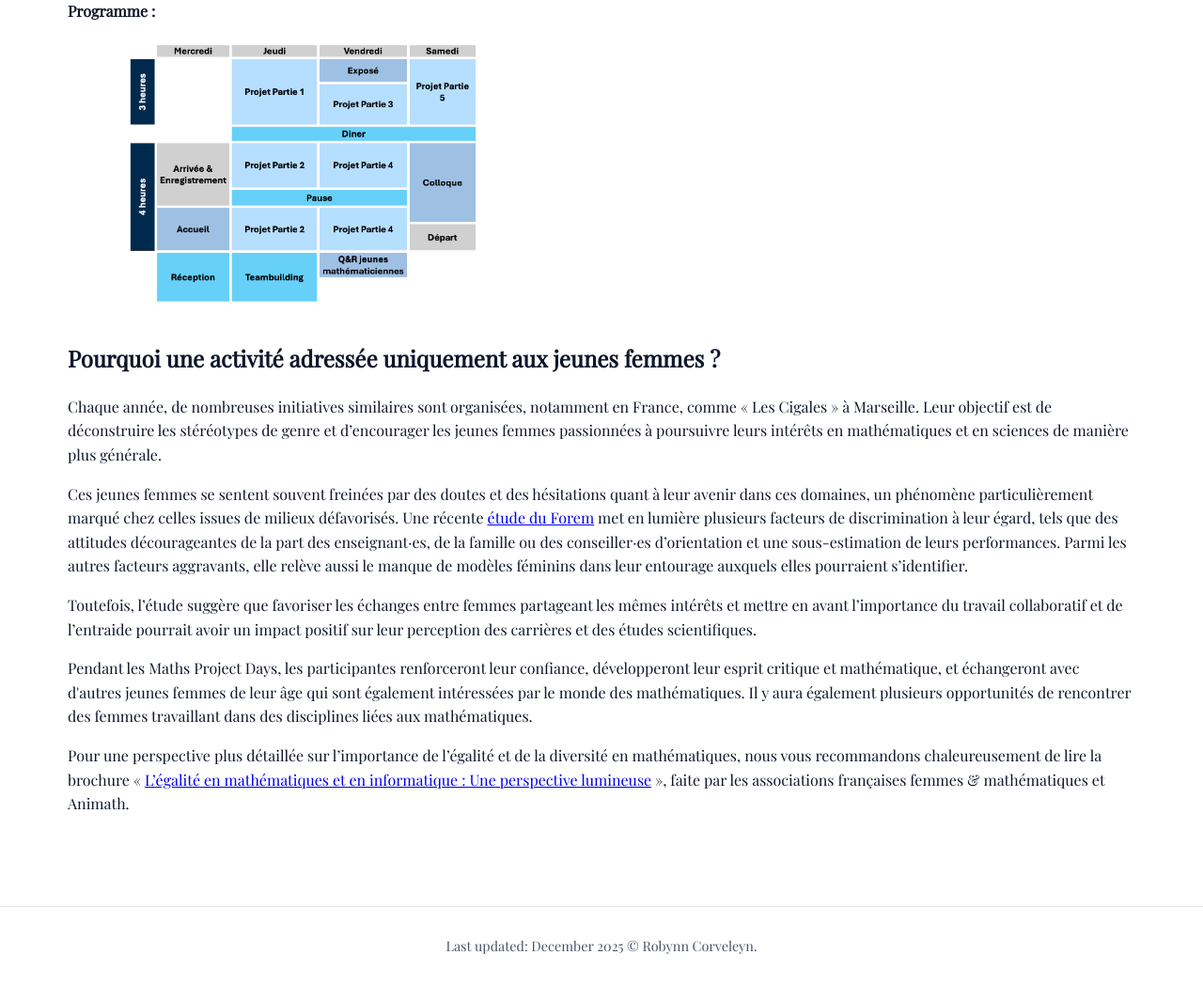
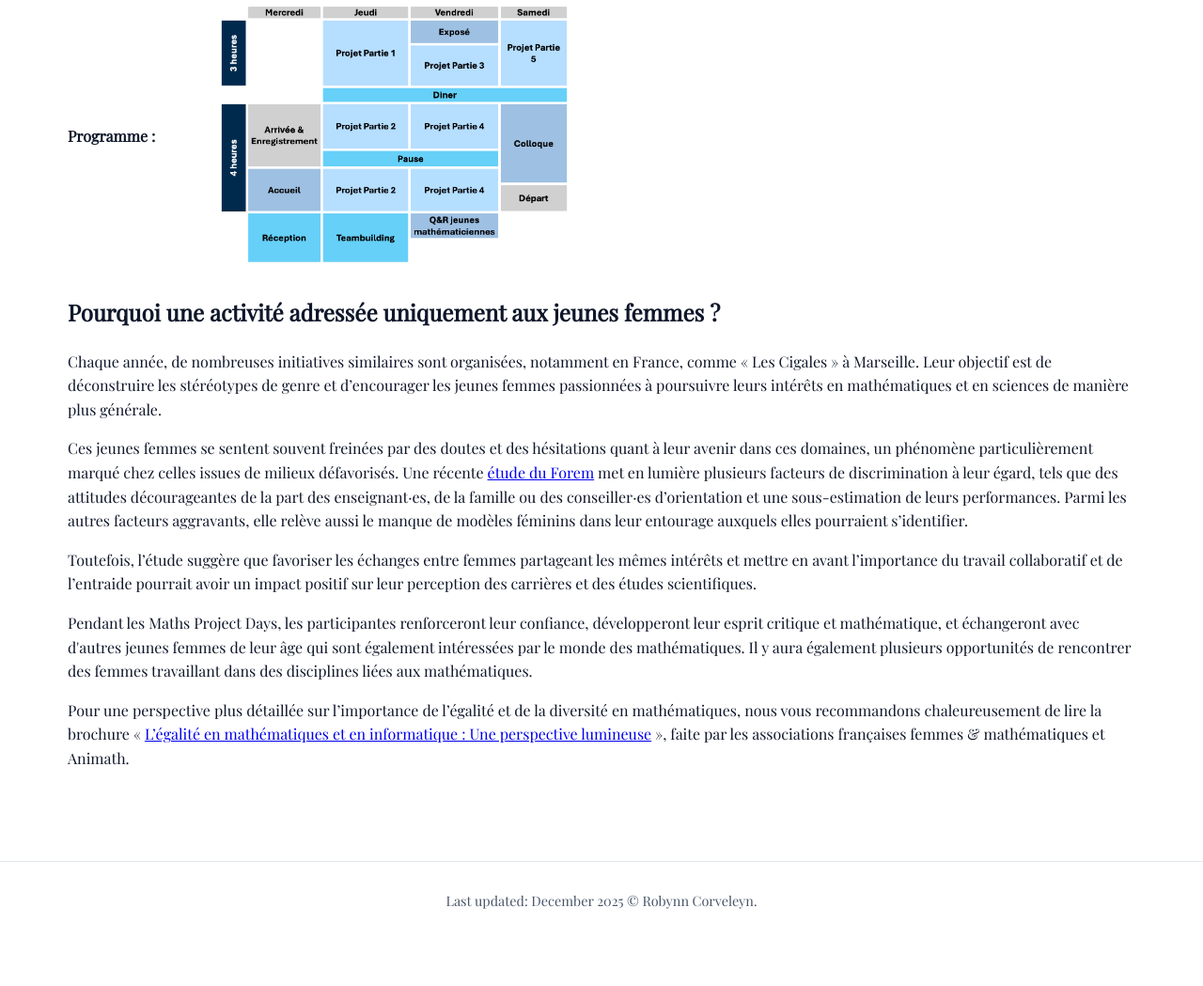
Before and after one commit to robynn-corveleyn/robynn-corveleyn.github.io, a Jekyll site: the page built from mpd/index.md, in a window 1280 px wide. Shown: the part 1106-2155 px from the top of the page at 94% size. Built offline with Jekyll 4.4.1, drawn with Linux system fonts in a browser that asks for light colours; after the commit the page ends 2106 px from its top, so only the background shows below that.

Commit message:
Update index.md

```diff
--- a/mpd/index.md
+++ b/mpd/index.md
@@ -51,8 +51,8 @@ L'objectif principal est d'encourager les participantes à poursuivre leur inté
             <img src="{{ '/assets/images/IMG_11.jpeg' | relative_url }}" style="height:150px; ">
         </a>
   </div>
-	<p style="font-size=35px"> <b> Programme :</b> </p>
-    <a href="{{ '/assets/images/program.png' | relative_url }}" data-lightbox="programme-gallery" align="center"> <img src="{{ '/assets/images/program.png' | relative_url }}" style="width:500px; "> </a>
+	<p style="font-size=35px"> <b> Programme :</b>
+    <a href="{{ '/assets/images/program.png' | relative_url }}" data-lightbox="programme-gallery"> <img src="{{ '/assets/images/program.png' | relative_url }}" style="width:500px; "  align="center"> </a> </p>
 </section>
 
 <section style="margin-bottom:2rem;">
```
